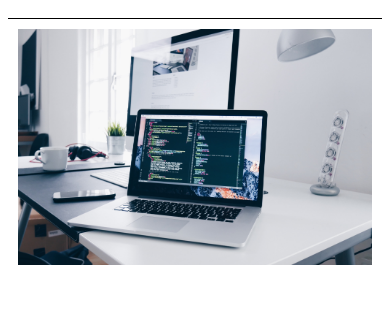
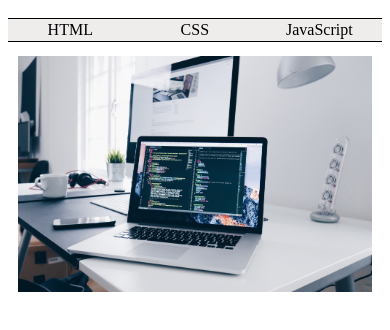
Before and after one commit to username1103/test-web, a plain HTML site: page index.html in a window 390 px wide. Shown: the part 82-412 px from the top of the page. Drawn offline with Linux system fonts and the light colour scheme.

Commit message:
반응형 - 크기 800px이하로 줄어들면 메뉴바가 위로 올라감.

```diff
--- a/index.html
+++ b/index.html
@@ -22,7 +22,6 @@
         ol {
             padding-right: 10px;
             margin: 0;
-            width: 100px;
         }
 
         div.main_body ul {
@@ -47,9 +46,9 @@
             padding: 10px 10px 10px 10px;
         }
 
-        #main_image{
-            max-width:100%;
-            height:auto;
+        #main_image {
+            max-width: 100%;
+            height: auto;
         }
 
         .Big_type {
@@ -60,15 +59,34 @@
         @media(max-width:800px) {
             .main_body {
                 display: block;
-                grid-template-columns: 180px 1fr;
             }
 
             div.main_body ul {
-                display: none;
+                padding:0;
+                width:100%;
+                border-right: 0;
+                border-bottom: 1px solid black;
+
+            }
+            div.main_body ol{
+                width:100%;
+                padding:0;
+                margin:0;
+            }
+            li.Big_type {
+                display: none
+            }
+
+            div.main_body ol li {
+                list-style-type: none;
+                float: left;
+                padding-top:2px;
+                padding-bottom:2px;
+                margin:0;
+                text-align:center;
+                width:33.3%;
             }
         }
-
-
     </style>
 </head>
 
@@ -78,15 +96,13 @@
         <ul>
             <li class="Big_type">Table</li>
             <ol>
-
-                <li><a href="1.html">HTML</a></li>
-                <li><a href="2.html">CSS</a></li>
-                <li><a href="3.html">JavaScript</a></li>
-
+                <li class="type"><a href="1.html">HTML</a></li>
+                <li class="type"><a href="2.html">CSS</a></li>
+                <li class="type"><a href="3.html">JavaScript</a></li>
             </ol>
         </ul>
         <div class="article">
-            <img id="main_image" src="main_image.jpg" >
+            <img id="main_image" src="main_image.jpg">
         </div>
 
     </div>
```
Also changed, not shown: 1.html (+24 -2 lines), 2.html (+24 -2 lines), 3.html (+24 -2 lines).
